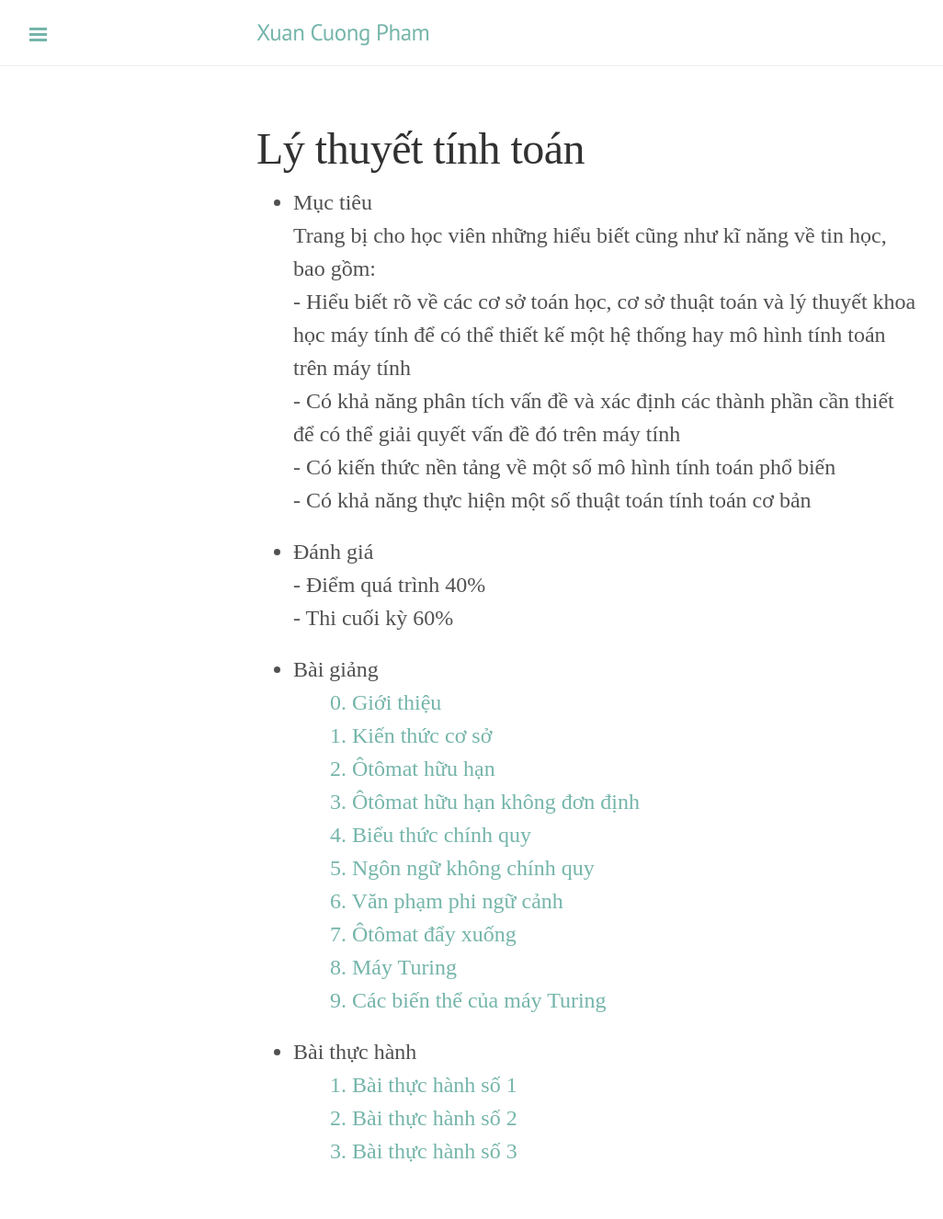
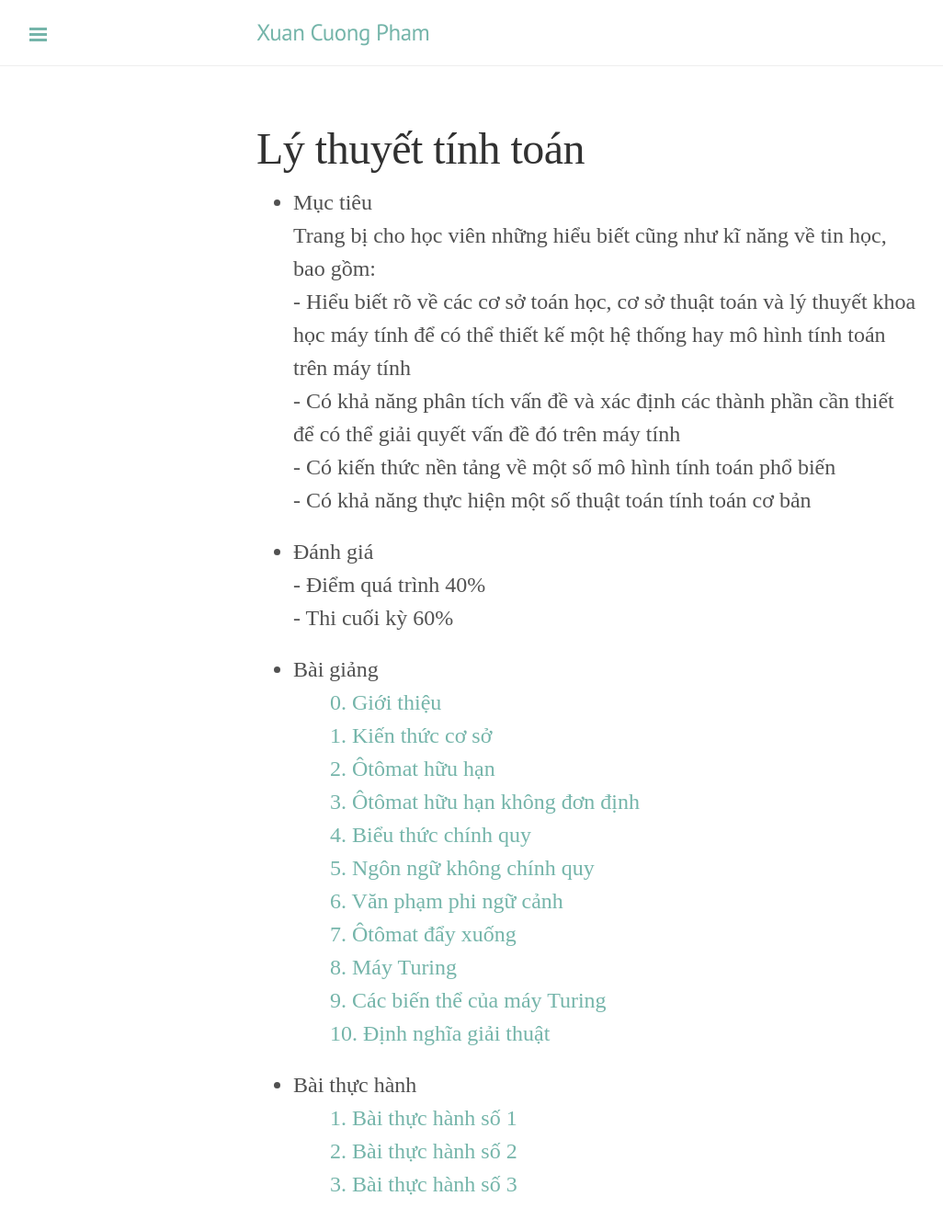
Before and after one commit to villahp/villahp.github.io, a Jekyll site: the page built from teaching/lttt.html, in a window 1280 px wide. Shown: the whole page at 92% size, without its empty margins (1-1027 px from the left). Built offline with Jekyll 4.4.1, drawn with Linux system fonts in a browser that asks for light colours; Markdown is read by kramdown in place of the engine named in the settings; before the commit the page ends 1290 px from its top, so only the background shows below that.

Commit message:
Update chap 10 ToC

```diff
--- a/teaching/lttt.html
+++ b/teaching/lttt.html
@@ -33,6 +33,7 @@ mô hình tính toán trên máy tính </br>
 		<li> <a href="/download/LTTT/Slide/Chap 7.pdf">7. Ôtômat đẩy xuống</a>
 		<li> <a href="/download/LTTT/Slide/Chap 8.pdf">8. Máy Turing</a>
 		<li> <a href="/download/LTTT/Slide/Chap 9.pdf">9. Các biến thể của máy Turing</a>
+		<li> <a href="/download/LTTT/Slide/Chap 10.pdf">10. Định nghĩa giải thuật</a>
 	</ul>
 
 	<li> Bài thực hành
```
Also changed, not shown: 1 other file.
